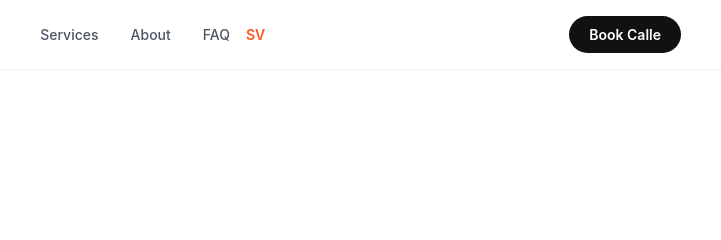
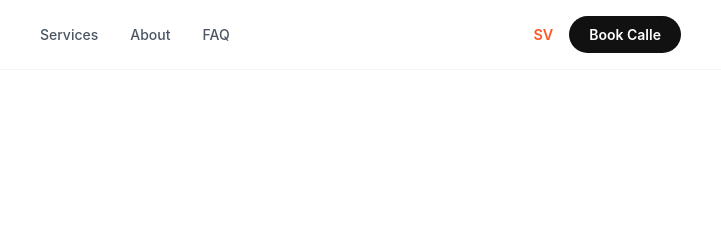
Before and after one commit to carlericson90/rlericson-website, a plain HTML site: page en/index.html in a window 1280 px wide. Shown: the top 240 px of the page, 510-1231 px from the left. Drawn offline with Linux system fonts and the light colour scheme.

Commit message:
Update index.html

```diff
--- a/en/index.html
+++ b/en/index.html
@@ -58,13 +58,17 @@
     <nav>
         <div class="nav-inner">
             <a href="/en/" class="logo">Carl Ericson<span class="text-brand">.</span></a>
+
             <div class="hidden-mobile nav-links">
                 <a href="#services">Services</a>
                 <a href="#about">About</a>
                 <a href="#faq">FAQ</a>
-                <a href="/" class="lang-switch" style="margin-left: 1rem; font-weight: 600; color: var(--color-brand);">SV</a>
             </div>
-            <a href="#booking-section" id="btn-nav-book" class="btn-nav">Book Calle</a>
+
+            <div style="display: flex; align-items: center; gap: 1rem;">
+                <a href="/" class="lang-switch" style="font-weight: 600; color: var(--color-brand); font-size: 0.9rem;">SV</a>
+                <a href="#booking-section" id="btn-nav-book" class="btn-nav">Book Calle</a>
+            </div>
         </div>
     </nav>
 
```
